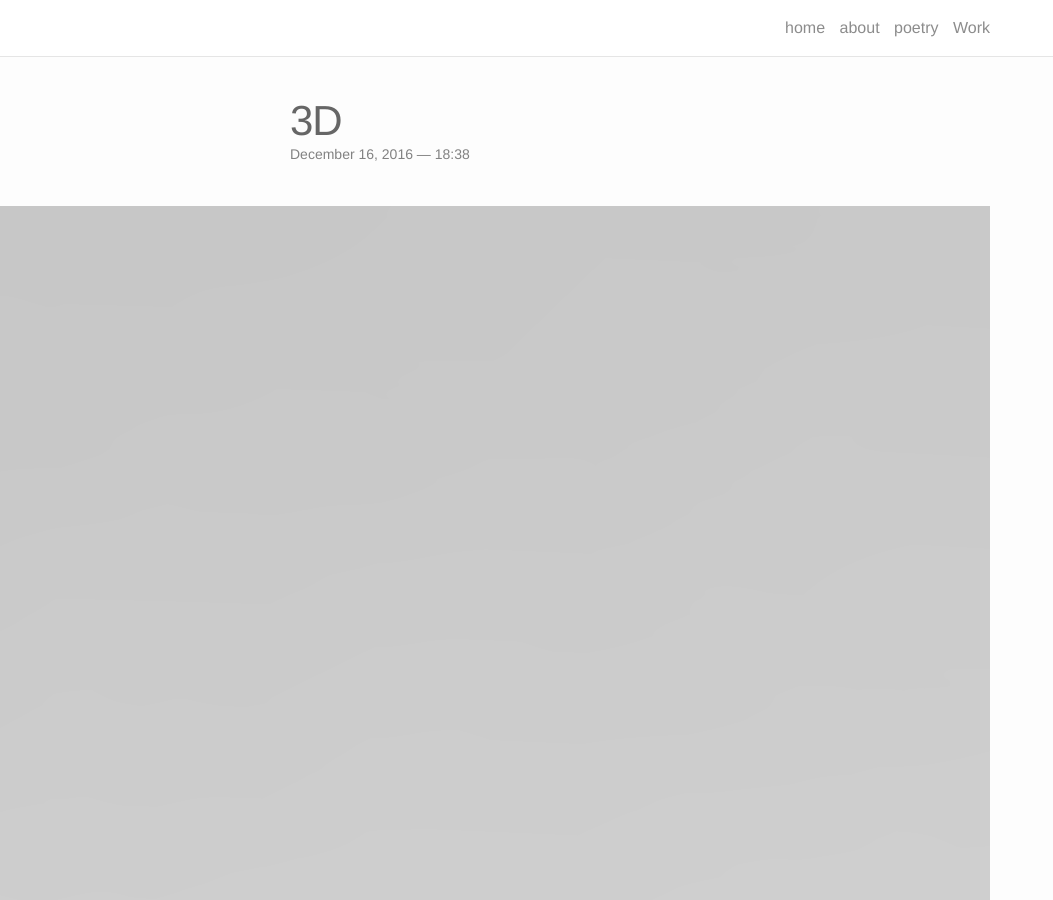
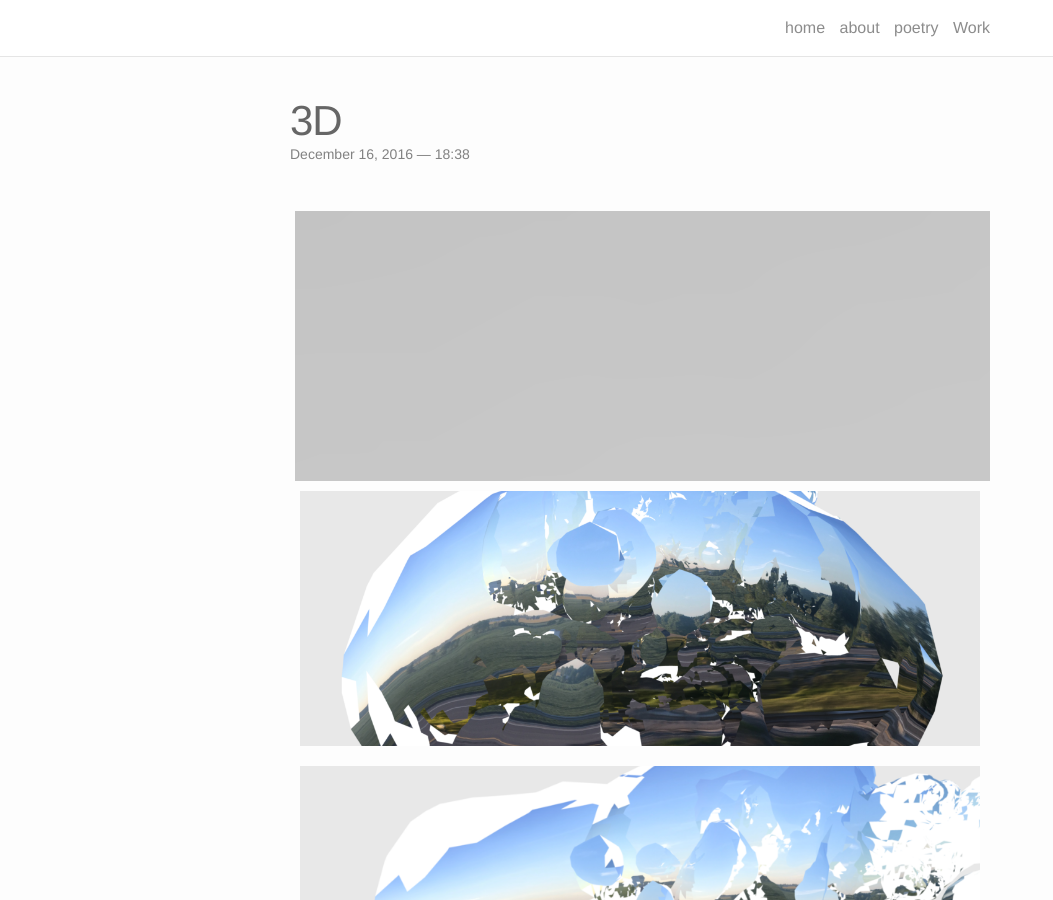
Before and after one commit to ChristopherWMartin/ChristopherWMartin, a Jekyll site: the page built from _portfolio/1_project.markdown, in a window 1280 px wide and 900 px high. Shown: the whole window, without its empty margins (0-1053 px from the left). Built offline with Jekyll 4.4.1, drawn with Linux system fonts in a browser that asks for light colours; nearby versions of some CDN libraries.

Commit message:
Update 1_project.markdown

```diff
--- a/_portfolio/1_project.markdown
+++ b/_portfolio/1_project.markdown
@@ -4,7 +4,7 @@ title: 3D
 img: /img/1_preview.png
 ---
 
-<div class="right">
+<div class="img_row">
 	<img src="{{ site.baseurl }}/img/1.png" alt="" title="1"/>
 </div>
 <div class="img_row">
```
